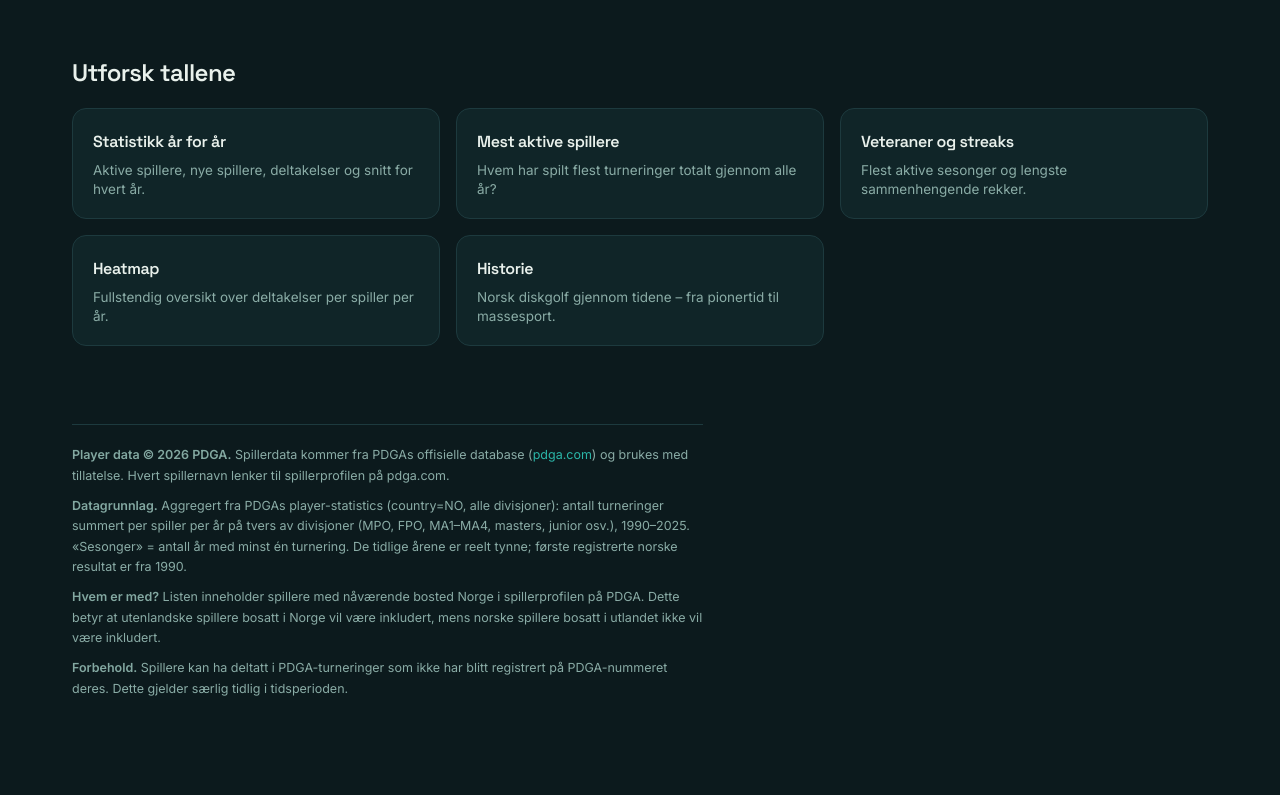
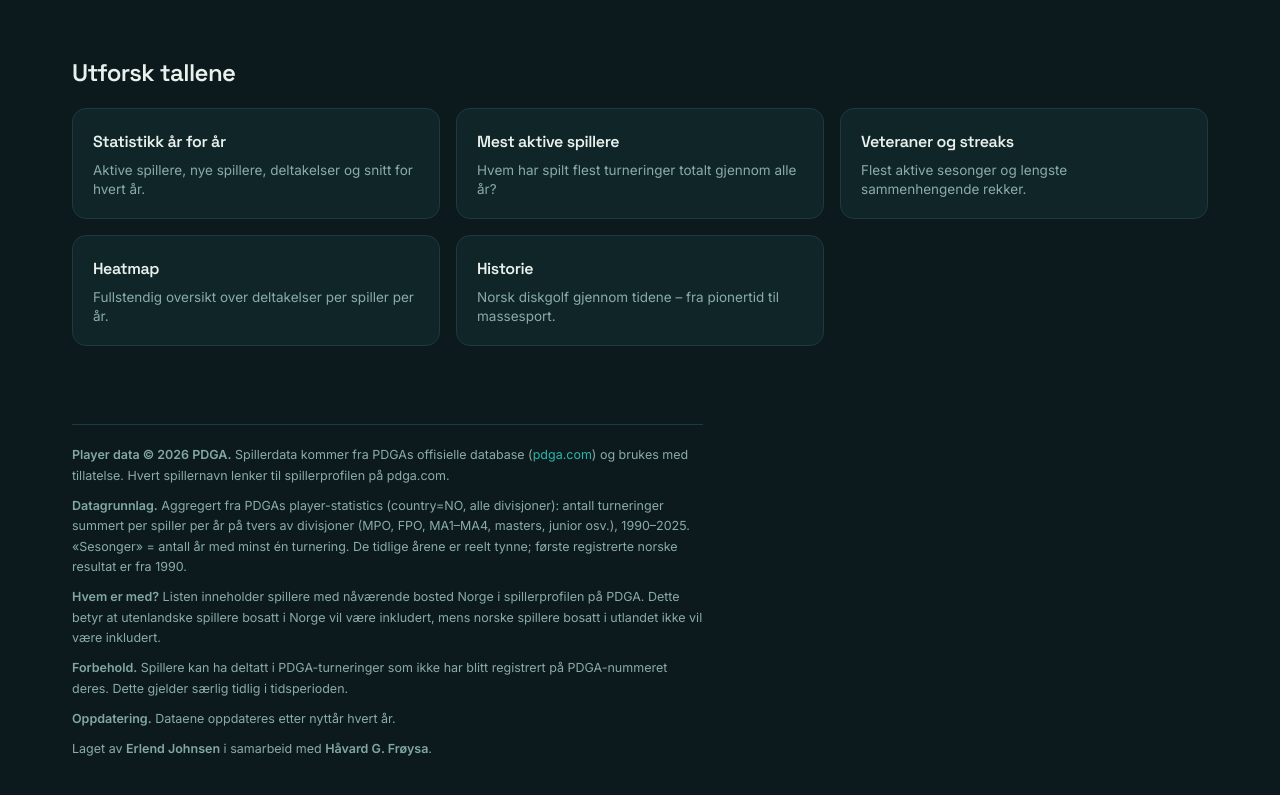
Before and after one commit to johnsulf/dgno, a Next.js app: page / in a window 1280 px wide. Shown: the part 900-1695 px from the top of the page. Before the commit the page ends 1659 px from the top, so only its background shows below. Built offline with nearby package versions, Linux system fonts and the light colour scheme.

Commit message:
feat: add update and credits sections to footer component

```diff
--- a/components/Footer.tsx
+++ b/components/Footer.tsx
@@ -29,6 +29,12 @@ export default function Footer() {
         blitt registrert på PDGA-nummeret deres. Dette gjelder særlig tidlig i
         tidsperioden.
       </div>
+      <div className="prov" style={{ borderTop: "none", paddingTop: 10 }}>
+        <b>Oppdatering.</b> Dataene oppdateres etter nyttår hvert år.
+      </div>
+      <div className="prov" style={{ borderTop: "none", paddingTop: 10 }}>
+        Laget av <b>Erlend Johnsen</b> i samarbeid med <b>Håvard G. Frøysa</b>.
+      </div>
     </footer>
   );
 }
```
